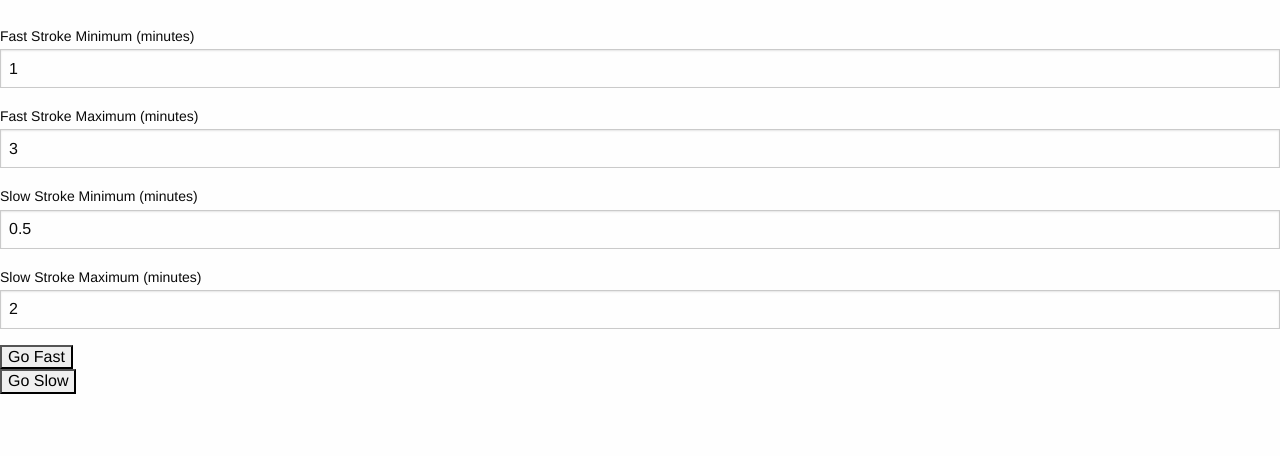
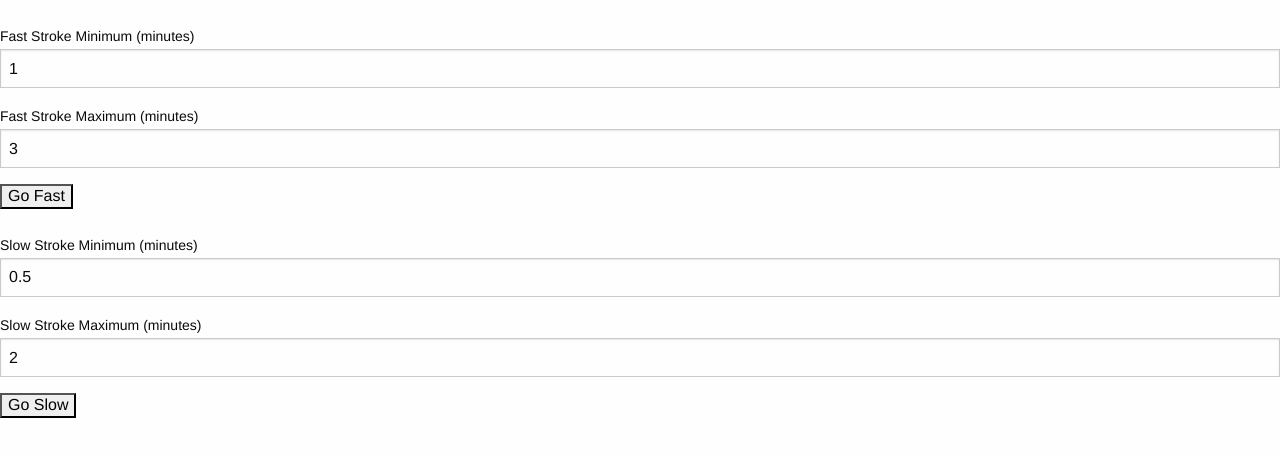
Before and after one commit to syncjack/RandomTimer, a plain HTML site: page random-switch.html in a window 1280 px wide. Drawn offline with nearby package versions, Linux system fonts and the light colour scheme.

Commit message:
Cleanups.

```diff
--- a/random-switch.html
+++ b/random-switch.html
@@ -13,29 +13,30 @@
         <div>
           <label>
             Fast Stroke Minimum (minutes)
-            <input type="number" id="fastMin" value="1" />
+            <input type="text" id="fastMin" value="1" />
           </label>
         </div>
         <div>
           <label>
             Fast Stroke Maximum (minutes)
-            <input type="number" id="fastMax" value="3" />
+            <input type="text" id="fastMax" value="3" />
           </label>
         </div>
         <div>
+          <input type="button" onclick="go('fast')" value="Go Fast" />
+        </div>
+        <br>
+        <div>
           <label>
             Slow Stroke Minimum (minutes)
-            <input type="number" id="slowMin" value="0.5" />
+            <input type="text" id="slowMin" value="0.5" />
           </label>
         </div>
         <div>
           <label>
             Slow Stroke Maximum (minutes)
-            <input type="number" id="slowMax" value="2" />
+            <input type="text" id="slowMax" value="2" />
           </label>
-        </div>
-        <div>
-          <input type="button" onclick="go('fast')" value="Go Fast" />
         </div>
         <div>
           <input type="button" onclick="go('slow')" value="Go Slow" />
@@ -77,7 +78,6 @@
         maxTimerMinutes = parseFloat(document.getElementById(name + "Max").value);
 
         var delay = getRandomInt(minTimerMinutes * 60, maxTimerMinutes * 60) * 1000;
-        console.log('delay', delay / 1000);
 
         document.getElementById("text").innerHTML = "Timer Running for " + maxTimerMinutes + " minutes.  Alarm can sound at any time!";
         setTimeout(function () {
```
